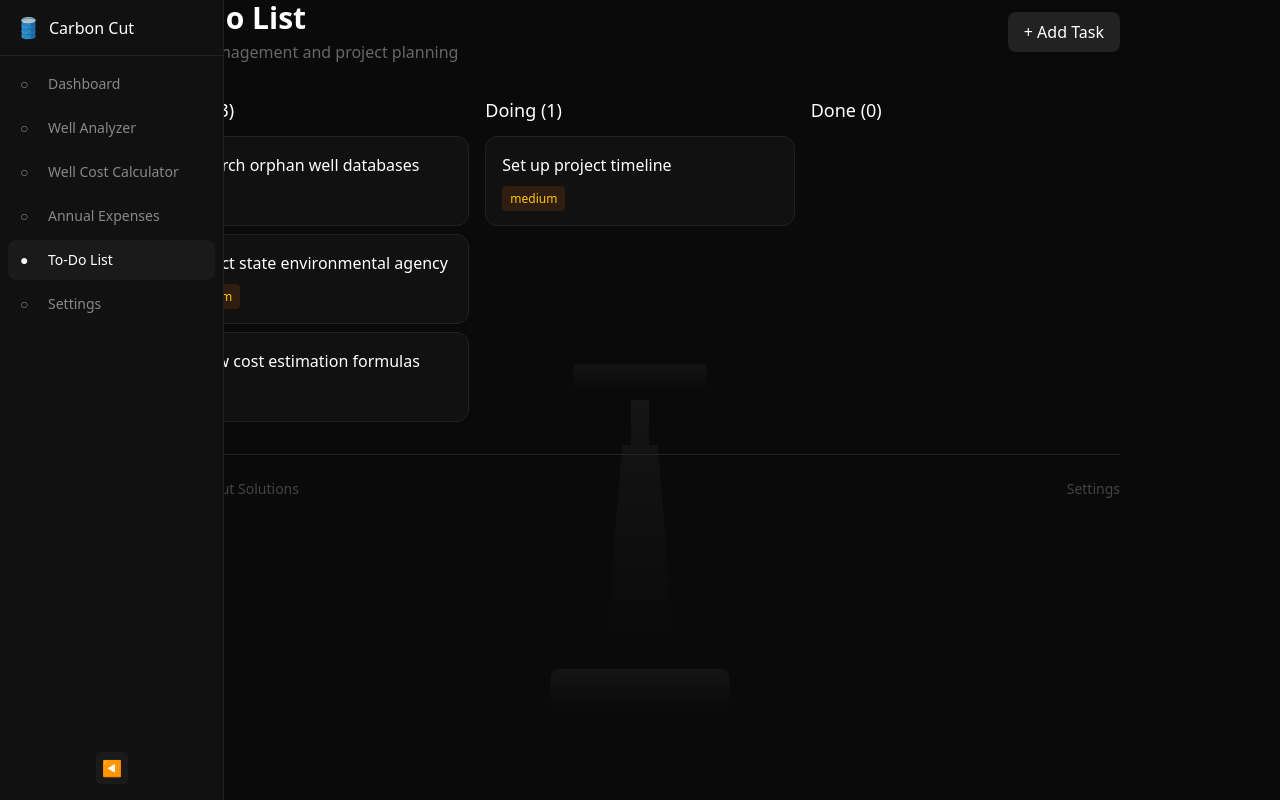
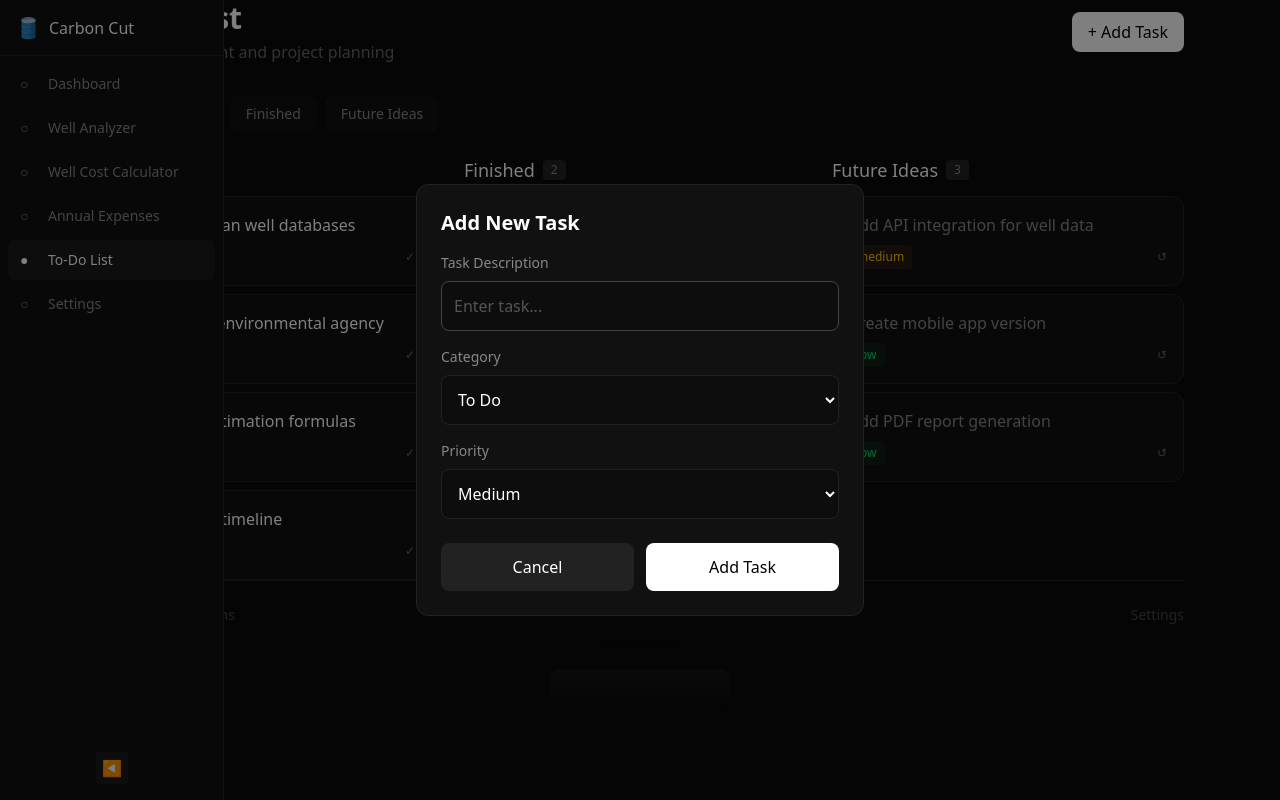
Before and after one commit to AAN2793/orphan-well-dashboard, a Next.js app: page /todo in a window 1280 px wide. Both pictures are taken after a click on the button "+ Add Task". Built offline with nearby package versions, Linux system fonts and the light colour scheme.

Commit message:
Fix task manager: add tasks, move between categories (To Do/Finished/Future Ideas)

```diff
--- a/pages/todo.js
+++ b/pages/todo.js
@@ -5,12 +5,9 @@ import { useState } from 'react'
 export default function Todo() {
   const [sidebarOpen, setSidebarOpen] = useState(true)
   const [mobileMenuOpen, setMobileMenuOpen] = useState(false)
-  const [tasks, setTasks] = useState([
-    { id: 1, title: 'Research orphan well databases', status: 'todo', priority: 'high' },
-    { id: 2, title: 'Contact state environmental agency', status: 'todo', priority: 'medium' },
-    { id: 3, title: 'Review cost estimation formulas', status: 'todo', priority: 'low' },
-    { id: 4, title: 'Set up project timeline', status: 'doing', priority: 'medium' },
-  ])
+  const [showAddModal, setShowAddModal] = useState(false)
+  const [newTask, setNewTask] = useState({ title: '', category: 'todo', priority: 'medium' })
+  const [filter, setFilter] = useState('all')
 
   const navItems = [
     { id: 'dashboard', name: 'Dashboard', href: '/' },
@@ -21,9 +18,52 @@ export default function Todo() {
     { id: 'settings', name: 'Settings', href: '/settings' },
   ]
 
-  const todoTasks = tasks.filter(t => t.status === 'todo')
-  const doingTasks = tasks.filter(t => t.status === 'doing')
-  const doneTasks = tasks.filter(t => t.status === 'done')
+  const [tasks, setTasks] = useState([
+    { id: 1, title: 'Research orphan well databases', status: 'todo', priority: 'high' },
+    { id: 2, title: 'Contact state environmental agency', status: 'todo', priority: 'medium' },
+    { id: 3, title: 'Review cost estimation formulas', status: 'todo', priority: 'low' },
+    { id: 4, title: 'Set up project timeline', status: 'doing', priority: 'medium' },
+    { id: 5, title: 'Build initial dashboard', status: 'finished', priority: 'high' },
+    { id: 6, title: 'Design cost calculator UI', status: 'finished', priority: 'high' },
+    { id: 7, title: 'Add API integration for well data', status: 'future', priority: 'medium' },
+    { id: 8, title: 'Create mobile app version', status: 'future', priority: 'low' },
+    { id: 9, title: 'Add PDF report generation', status: 'future', priority: 'low' },
+  ])
+
+  const addTask = (e) => {
+    e.preventDefault()
+    if (!newTask.title.trim()) return
+    const task = {
+      id: Date.now(),
+      title: newTask.title,
+      category: newTask.category,
+      priority: newTask.priority
+    }
+    setTasks([...tasks, task])
+    setNewTask({ title: '', category: 'todo', priority: 'medium' })
+    setShowAddModal(false)
+  }
+
+  const moveTask = (id, newStatus) => {
+    setTasks(tasks.map(t => t.id === id ? { ...t, status: newStatus } : t))
+  }
+
+  const deleteTask = (id) => {
+    setTasks(tasks.filter(t => t.id !== id))
+  }
+
+  const todoTasks = tasks.filter(t => t.status === 'todo' || t.status === 'doing')
+  const finishedTasks = tasks.filter(t => t.status === 'finished')
+  const futureTasks = tasks.filter(t => t.status === 'future')
+
+  const getPriorityColor = (p) => {
+    switch(p) {
+      case 'high': return 'text-red-400 bg-red-900/20'
+      case 'medium': return 'text-yellow-400 bg-yellow-900/20'
+      case 'low': return 'text-green-400 bg-green-900/20'
+      default: return 'text-gray-400 bg-gray-900/20'
+    }
+  }
 
   return (
     <>
@@ -94,65 +134,224 @@ export default function Todo() {
           </button>
         </aside>
 
+        {/* Add Task Modal */}
+        {showAddModal && (
+          <div className="fixed inset-0 bg-black/50 z-50 flex items-center justify-center p-4">
+            <div className="bg-[#111111] border border-[#222222] rounded-xl p-6 w-full max-w-md">
+              <h2 className="text-xl font-semibold text-white mb-4">Add New Task</h2>
+              <form onSubmit={addTask}>
+                <div className="mb-4">
+                  <label className="block text-[#888888] text-sm mb-2">Task Description</label>
+                  <input
+                    type="text"
+                    value={newTask.title}
+                    onChange={(e) => setNewTask({ ...newTask, title: e.target.value })}
+                    className="w-full p-3 bg-[#0d0d0d] border border-[#222222] rounded-lg text-white placeholder-[#555555] focus:outline-none focus:border-[#444444]"
+                    placeholder="Enter task..."
+                    autoFocus
+                  />
+                </div>
+                <div className="mb-4">
+                  <label className="block text-[#888888] text-sm mb-2">Category</label>
+                  <select
+                    value={newTask.category}
+                    onChange={(e) => setNewTask({ ...newTask, category: e.target.value })}
+                    className="w-full p-3 bg-[#0d0d0d] border border-[#222222] rounded-lg text-white focus:outline-none"
+                  >
+                    <option value="todo">To Do</option>
+                    <option value="doing">In Progress</option>
+                    <option value="future">Future Ideas</option>
+                  </select>
+                </div>
+                <div className="mb-6">
+                  <label className="block text-[#888888] text-sm mb-2">Priority</label>
+                  <select
+                    value={newTask.priority}
+                    onChange={(e) => setNewTask({ ...newTask, priority: e.target.value })}
+                    className="w-full p-3 bg-[#0d0d0d] border border-[#222222] rounded-lg text-white focus:outline-none"
+                  >
+                    <option value="high">High</option>
+                    <option value="medium">Medium</option>
+                    <option value="low">Low</option>
+                  </select>
+                </div>
+                <div className="flex gap-3">
+                  <button
+                    type="button"
+                    onClick={() => setShowAddModal(false)}
+                    className="flex-1 p-3 bg-[#222222] text-white rounded-lg hover:bg-[#333333]"
+                  >
+                    Cancel
+                  </button>
+                  <button
+                    type="submit"
+                    className="flex-1 p-3 bg-white text-black font-medium rounded-lg hover:bg-gray-200"
+                  >
+                    Add Task
+                  </button>
+                </div>
+              </form>
+            </div>
+          </div>
+        )}
+
         {/* Main Content */}
         <main className={`md:transition-all md:duration-300 relative z-10 ${sidebarOpen ? 'md:ml-56' : 'md:ml-14'}`}>
-          <div className="pt-16 md:pt-0 max-w-5xl mx-auto px-4 md:px-8 py-8">
+          <div className="pt-16 md:pt-0 max-w-6xl mx-auto px-4 md:px-8 py-8">
             <header className="mb-8 flex justify-between items-center">
               <div>
                 <h1 className="text-2xl md:text-3xl font-semibold text-white mb-1">To-Do List</h1>
                 <p className="text-[#666666]">Task management and project planning</p>
               </div>
-              <button className="px-4 py-2 bg-[#222222] text-white rounded-lg hover:bg-[#333333]">
+              <button
+                onClick={() => setShowAddModal(true)}
+                className="px-4 py-2 bg-white text-black font-medium rounded-lg hover:bg-gray-200"
+              >
                 + Add Task
               </button>
             </header>
 
+            {/* Category Filter Tabs */}
+            <div className="flex gap-2 mb-6">
+              {[
+                { id: 'all', label: 'All' },
+                { id: 'todo', label: 'To Do' },
+                { id: 'finished', label: 'Finished' },
+                { id: 'future', label: 'Future Ideas' },
+              ].map((tab) => (
+                <button
+                  key={tab.id}
+                  onClick={() => setFilter(tab.id)}
+                  className={`px-4 py-2 rounded-lg text-sm transition-all ${filter === tab.id ? 'bg-white text-black' : 'bg-[#111111] text-[#888888] hover:text-white'}`}
+                >
+                  {tab.label}
+                </button>
+              ))}
+            </div>
+
             {/* Kanban Board */}
-            <div className="grid grid-cols-1 md:grid-cols-3 gap-4 mb-8">
+            <div className="grid grid-cols-1 lg:grid-cols-3 gap-4">
               {/* To Do */}
+              {(filter === 'all' || filter === 'todo') && (
                 <section>
-                <h2 className="text-lg font-medium text-white mb-3">To Do ({todoTasks.length})</h2>
+                  <h2 className="text-lg font-medium text-white mb-3 flex items-center gap-2">
+                    To Do
+                    <span className="text-xs bg-[#222222] text-[#888888] px-2 py-0.5 rounded">{todoTasks.length}</span>
+                  </h2>
                   <div className="space-y-2">
-                  {todoTasks.map((task) => (
-                    <div key={task.id} className="p-4 bg-[#111111] border border-[#222222] rounded-xl">
-                      <p className="text-white mb-2">{task.title}</p>
-                      <span className={`text-xs px-2 py-1 rounded ${task.priority === 'high' ? 'bg-red-900/30 text-red-400' : task.priority === 'medium' ? 'bg-yellow-900/30 text-yellow-400' : 'bg-green-900/30 text-green-400'}`}>
+                    {todoTasks.filter(t => t.status === 'todo' || t.status === 'doing').map((task) => (
+                      <div key={task.id} className="p-4 bg-[#111111] border border-[#222222] rounded-xl group">
+                        <div className="flex justify-between items-start mb-2">
+                          <p className="text-white">{task.title}</p>
+                          <button onClick={() => deleteTask(task.id)} className="text-[#444444] hover:text-red-400 opacity-0 group-hover:opacity-100 transition-opacity">
+                            ×
+                          </button>
+                        </div>
+                        <div className="flex items-center justify-between">
+                          <span className={`text-xs px-2 py-1 rounded ${getPriorityColor(task.priority)}`}>
                             {task.priority}
                           </span>
+                          <div className="flex gap-1">
+                            <button
+                              onClick={() => moveTask(task.id, 'finished')}
+                              className="text-xs text-[#666666] hover:text-green-400"
+                              title="Mark Finished"
+                            >
+                              ✓
+                            </button>
+                            <button
+                              onClick={() => moveTask(task.id, 'future')}
+                              className="text-xs text-[#666666] hover:text-blue-400"
+                              title="Move to Future"
+                            >
+                              →
+                            </button>
+                          </div>
+                        </div>
                       </div>
                     ))}
+                    {filter === 'todo' && todoTasks.filter(t => t.status === 'todo' || t.status === 'doing').length === 0 && (
+                      <p className="text-[#555555] text-center py-4">No tasks in To Do</p>
+                    )}
                   </div>
                 </section>
+              )}
 
-              {/* Doing */}
+              {/* Finished */}
+              {(filter === 'all' || filter === 'finished') && (
                 <section>
-                <h2 className="text-lg font-medium text-white mb-3">Doing ({doingTasks.length})</h2>
+                  <h2 className="text-lg font-medium text-white mb-3 flex items-center gap-2">
+                    Finished
+                    <span className="text-xs bg-[#222222] text-[#888888] px-2 py-0.5 rounded">{finishedTasks.length}</span>
+                  </h2>
                   <div className="space-y-2">
-                  {doingTasks.map((task) => (
-                    <div key={task.id} className="p-4 bg-[#111111] border border-[#222222] rounded-xl">
-                      <p className="text-white mb-2">{task.title}</p>
-                      <span className={`text-xs px-2 py-1 rounded ${task.priority === 'high' ? 'bg-red-900/30 text-red-400' : task.priority === 'medium' ? 'bg-yellow-900/30 text-yellow-400' : 'bg-green-900/30 text-green-400'}`}>
+                    {finishedTasks.map((task) => (
+                      <div key={task.id} className="p-4 bg-[#111111] border border-[#222222] rounded-xl opacity-60 group">
+                        <div className="flex justify-between items-start mb-2">
+                          <p className="text-white line-through">{task.title}</p>
+                          <button onClick={() => deleteTask(task.id)} className="text-[#444444] hover:text-red-400 opacity-0 group-hover:opacity-100 transition-opacity">
+                            ×
+                          </button>
+                        </div>
+                        <div className="flex items-center justify-between">
+                          <span className={`text-xs px-2 py-1 rounded ${getPriorityColor(task.priority)}`}>
                             {task.priority}
                           </span>
+                          <button
+                            onClick={() => moveTask(task.id, 'todo')}
+                            className="text-xs text-[#666666] hover:text-yellow-400"
+                            title="Move back to To Do"
+                          >
+                            ↺
+                          </button>
+                        </div>
                       </div>
                     ))}
+                    {filter === 'finished' && finishedTasks.length === 0 && (
+                      <p className="text-[#555555] text-center py-4">No finished tasks</p>
+                    )}
                   </div>
                 </section>
+              )}
 
-              {/* Done */}
+              {/* Future Ideas */}
+              {(filter === 'all' || filter === 'future') && (
                 <section>
-                <h2 className="text-lg font-medium text-white mb-3">Done ({doneTasks.length})</h2>
+                  <h2 className="text-lg font-medium text-white mb-3 flex items-center gap-2">
+                    Future Ideas
+                    <span className="text-xs bg-[#222222] text-[#888888] px-2 py-0.5 rounded">{futureTasks.length}</span>
+                  </h2>
                   <div className="space-y-2">
-                  {doneTasks.map((task) => (
-                    <div key={task.id} className="p-4 bg-[#111111] border border-[#222222] rounded-xl opacity-50">
-                      <p className="text-white mb-2 line-through">{task.title}</p>
-                      <span className="text-xs px-2 py-1 rounded bg-[#333333] text-[#888888]">
+                    {futureTasks.map((task) => (
+                      <div key={task.id} className="p-4 bg-[#111111] border border-[#222222] rounded-xl group">
+                        <div className="flex justify-between items-start mb-2">
+                          <p className="text-[#888888]">{task.title}</p>
+                          <button onClick={() => deleteTask(task.id)} className="text-[#444444] hover:text-red-400 opacity-0 group-hover:opacity-100 transition-opacity">
+                            ×
+                          </button>
+                        </div>
+                        <div className="flex items-center justify-between">
+                          <span className={`text-xs px-2 py-1 rounded ${getPriorityColor(task.priority)}`}>
                             {task.priority}
                           </span>
+                          <div className="flex gap-1">
+                            <button
+                              onClick={() => moveTask(task.id, 'todo')}
+                              className="text-xs text-[#666666] hover:text-yellow-400"
+                              title="Move to To Do"
+                            >
+                              ↺
+                            </button>
+                          </div>
+                        </div>
                       </div>
                     ))}
+                    {filter === 'future' && futureTasks.length === 0 && (
+                      <p className="text-[#555555] text-center py-4">No future ideas</p>
+                    )}
                   </div>
                 </section>
+              )}
             </div>
 
             <footer className="pt-6 border-t border-[#222222]">
```
Lines whose indentation alone changed are shown as unchanged.
